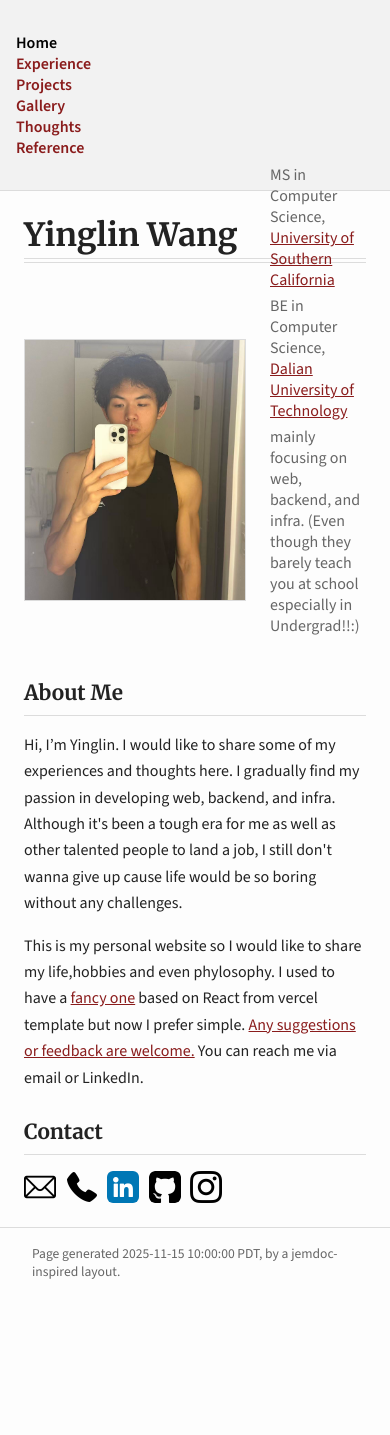
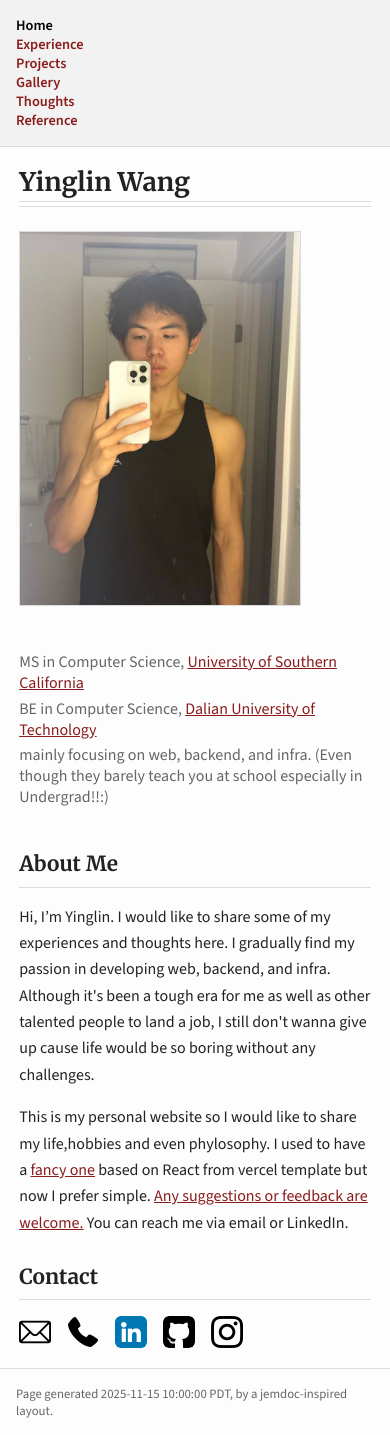
Before and after one commit to Leo-makemore/Yinglin, a website: page index.html in a window 390 px wide. Before the commit the page ends 1296 px from the top, so only its background shows below. Drawn offline with nearby package versions, Linux system fonts and the light colour scheme.

Commit message:
📱 Enhance mobile responsive design
- Optimize navigation menu for mobile (smaller font, better spacing)
- Make profile photo responsive (full width on mobile, max 280px)
- Stack intro content vertically on mobile
- Adjust contact icons size for mobile (32px)
- Gallery grid single column on mobile
- Optimize footer padding and font size
- Better overall mobile UX

```diff
--- a/styles.css
+++ b/styles.css
@@ -183,14 +183,58 @@ a {
     border-bottom: 1px solid var(--border);
     display: flex;
     flex-wrap: wrap;
-    gap: 1rem;
+    gap: 0.8rem;
+    padding: 1rem;
   }
 
   .menu-link {
     margin-bottom: 0;
+    font-size: 0.9rem;
   }
 
   #content {
-    padding: 1.5rem;
+    padding: 1.2rem;
+  }
+
+  #toptitle h1 {
+    font-size: 1.6rem;
+  }
+
+  .intro-header {
+    flex-direction: column;
+    align-items: flex-start;
+  }
+
+  .profile-photo {
+    width: 100%;
+    max-width: 280px;
+    height: auto;
+  }
+
+  .intro-text {
+    margin-top: 1rem;
+  }
+
+  .contact-links {
+    gap: 1rem;
+  }
+
+  .icon-only img {
+    width: 32px;
+    height: 32px;
+  }
+
+  .gallery-grid {
+    grid-template-columns: 1fr;
+  }
+
+  .gallery-grid img {
+    height: auto;
+    max-height: 300px;
+  }
+
+  #footer {
+    padding: 1rem;
+    font-size: 0.8rem;
   }
 }
```
